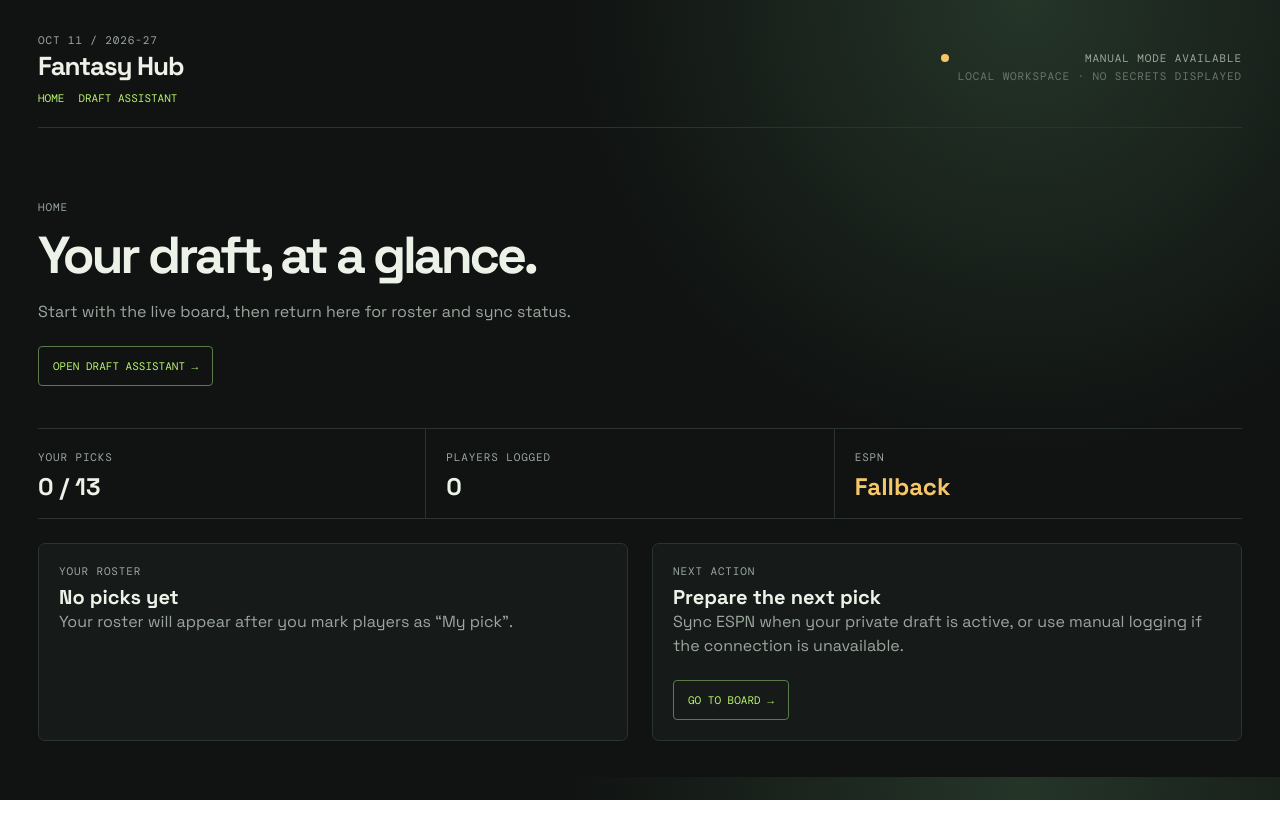
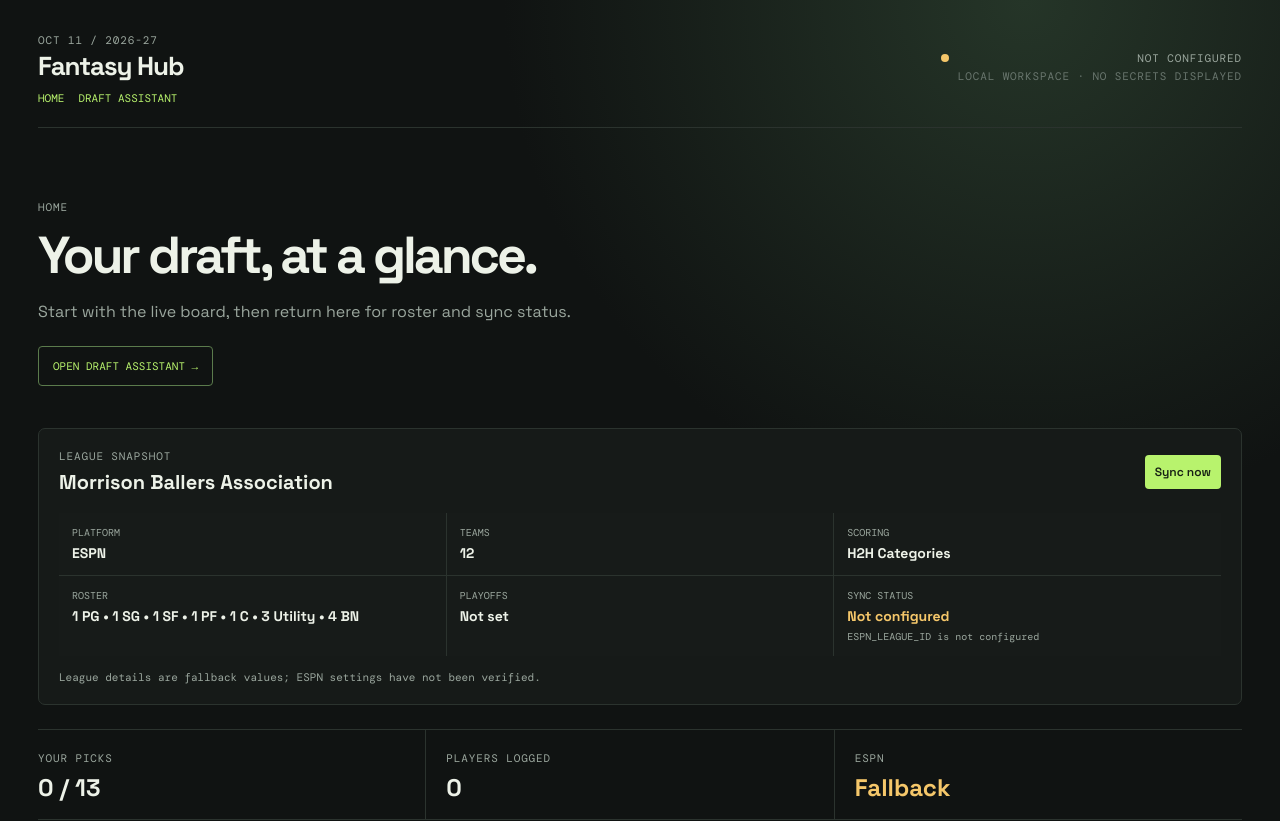
Before and after one commit to o1ie12/nba-fantasy, a Next.js app: page /home in a window 1280 px wide. Shown: the top 821 px of the page. Before the commit the page ends 800 px from the top, so only its background shows below. Built offline with nearby package versions, Linux system fonts and the light colour scheme; no server answers.

Commit message:
Add verified league snapshot to home

```diff
--- a/app/home/page.tsx
+++ b/app/home/page.tsx
@@ -2,26 +2,88 @@
 
 import { useEffect, useState } from 'react'
 
+type SyncState = 'loading' | 'syncing' | 'success' | 'error' | 'missing'
+type Snapshot = {
+  leagueName: string
+  teams: number | null
+  scoring: string
+  roster: string
+  playoffs: string
+  verified: boolean
+}
+
+const fallbackSnapshot: Snapshot = {
+  leagueName: 'Morrison Ballers Association',
+  teams: 12,
+  scoring: 'H2H Categories',
+  roster: '1 PG • 1 SG • 1 SF • 1 PF • 1 C • 3 Utility • 4 BN',
+  playoffs: 'Not set',
+  verified: false,
+}
+
+const isMissingCredentials = (message: string) => message.includes('not configured') || message.includes('HTTP 401') || message.includes('HTTP 403')
+
 export default function HomeDashboard() {
-  const [status, setStatus] = useState('Checking ESPN…')
+  const [status, setStatus] = useState<SyncState>('loading')
+  const [snapshot, setSnapshot] = useState<Snapshot>(fallbackSnapshot)
+  const [lastSynced, setLastSynced] = useState<string | null>(null)
   const [drafted, setDrafted] = useState<string[]>([])
   const [myPicks, setMyPicks] = useState<string[]>([])
+  const [syncError, setSyncError] = useState<string | null>(null)
+
+  const syncNow = async () => {
+    setStatus('syncing')
+    setSyncError(null)
+    try {
+      const response = await fetch('/api/espn?view=draft', { cache: 'no-store' })
+      const data = await response.json()
+      if (!response.ok) throw new Error(data.error || 'ESPN sync failed')
+      setLastSynced(data.fetchedAt || new Date().toISOString())
+      setStatus('success')
+    } catch (error) {
+      setStatus(error instanceof Error && isMissingCredentials(error.message) ? 'missing' : 'error')
+      setSyncError(error instanceof Error ? error.message : 'ESPN sync failed')
+    }
+  }
 
   useEffect(() => {
     try {
       setDrafted(JSON.parse(localStorage.getItem('nba-drafted') || '[]'))
       setMyPicks(JSON.parse(localStorage.getItem('nba-my-picks') || '[]'))
     } catch { /* empty local state */ }
-    fetch('/api/espn?view=status', { cache: 'no-store' })
-      .then(response => response.json())
-      .then(data => setStatus(data.privateCookiesConfigured ? 'ESPN credentials configured' : 'Manual mode available'))
-      .catch(() => setStatus('ESPN unavailable · manual mode available'))
+    fetch('/api/espn?view=settings', { cache: 'no-store' })
+      .then(async response => {
+        const data = await response.json()
+        if (!response.ok) throw new Error(data.error || 'ESPN settings unavailable')
+        const settings = data.settings || {}
+        const slots = settings.rosterSettings?.lineupSlotCounts || {}
+        const roster = slots['0'] === 1 && slots['1'] === 1 && slots['2'] === 1 && slots['3'] === 1 && slots['4'] === 1
+          ? `1 PG • 1 SG • 1 SF • 1 PF • 1 C • ${slots['11'] ?? 3} Utility • ${slots['12'] ?? 4} BN`
+          : fallbackSnapshot.roster
+        setSnapshot({
+          leagueName: String(settings.name || fallbackSnapshot.leagueName).trim(),
+          teams: Number(settings.size) || null,
+          scoring: settings.scoringSettings?.scoringType === 'H2H_MOST_CATEGORIES' ? 'H2H Categories' : 'H2H Categories',
+          roster,
+          playoffs: settings.scheduleSettings?.playoffTeamCount ? `${settings.scheduleSettings.playoffTeamCount} teams` : 'Not set',
+          verified: true,
+        })
+      })
+      .then(() => syncNow())
+      .catch(error => {
+        setStatus(error instanceof Error && isMissingCredentials(error.message) ? 'missing' : 'error')
+        setSyncError(error instanceof Error ? error.message : 'ESPN settings unavailable')
+      })
   }, [])
 
+  const statusLabel = status === 'loading' ? 'Loading ESPN…' : status === 'syncing' ? 'Syncing ESPN…' : status === 'success' ? 'Synced' : status === 'missing' ? 'Not configured' : 'Sync failed'
+  const statusDetail = status === 'success' && lastSynced ? `Last synced ${new Date(lastSynced).toLocaleString()}` : syncError || 'No successful sync yet'
+
   return <main className="dashboard">
-    <header className="topbar"><div><span className="eyebrow">OCT 11 / 2026-27</span><h1>Fantasy Hub</h1><nav><a href="/home">Home</a><a href="/">Draft Assistant</a></nav></div><div className="connection"><span className="dot" /> {status}<small>Local workspace · no secrets displayed</small></div></header>
+    <header className="topbar"><div><span className="eyebrow">OCT 11 / 2026-27</span><h1>Fantasy Hub</h1><nav><a href="/home">Home</a><a href="/">Draft Assistant</a></nav></div><div className="connection"><span className="dot" /> {statusLabel}<small>Local workspace · no secrets displayed</small></div></header>
     <section className="dashboardHero"><p className="eyebrow">HOME</p><h2>Your draft, at a glance.</h2><p className="muted">Start with the live board, then return here for roster and sync status.</p><a className="primaryLink" href="/">Open Draft Assistant →</a></section>
-    <div className="stats"><div><span>YOUR PICKS</span><strong>{myPicks.length} / 13</strong></div><div><span>PLAYERS LOGGED</span><strong>{drafted.length}</strong></div><div><span>ESPN</span><strong className="amber">{status.startsWith('ESPN') ? 'Ready' : 'Fallback'}</strong></div></div>
+    <section className="panel leagueSnapshot"><div className="snapshotHeader"><div><p className="eyebrow">LEAGUE SNAPSHOT</p><h3>{snapshot.leagueName}</h3></div><button onClick={syncNow} disabled={status === 'loading' || status === 'syncing'}>{status === 'syncing' ? 'Syncing…' : 'Sync now'}</button></div><div className="snapshotGrid"><div><span>PLATFORM</span><strong>ESPN</strong></div><div><span>TEAMS</span><strong>{snapshot.teams ?? 'Not set'}</strong></div><div><span>SCORING</span><strong>{snapshot.scoring}</strong></div><div><span>ROSTER</span><strong>{snapshot.roster}</strong></div><div><span>PLAYOFFS</span><strong>{snapshot.playoffs}</strong></div><div><span>SYNC STATUS</span><strong className={status === 'success' ? 'green' : 'amber'}>{statusLabel}</strong><small>{statusDetail}</small></div></div><p className="snapshotNote">{snapshot.verified ? 'League details verified from ESPN settings.' : 'League details are fallback values; ESPN settings have not been verified.'}</p></section>
+    <div className="stats"><div><span>YOUR PICKS</span><strong>{myPicks.length} / 13</strong></div><div><span>PLAYERS LOGGED</span><strong>{drafted.length}</strong></div><div><span>ESPN</span><strong className="amber">{status === 'success' ? 'Ready' : 'Fallback'}</strong></div></div>
     <section className="dashboardGrid"><div className="panel"><p className="eyebrow">YOUR ROSTER</p><h3>{myPicks.length ? 'Current picks' : 'No picks yet'}</h3>{myPicks.length ? <ul>{myPicks.map(name => <li key={name}>{name}</li>)}</ul> : <p className="muted">Your roster will appear after you mark players as “My pick”.</p>}</div><div className="panel"><p className="eyebrow">NEXT ACTION</p><h3>Prepare the next pick</h3><p className="muted">Sync ESPN when your private draft is active, or use manual logging if the connection is unavailable.</p><a className="primaryLink" href="/">Go to board →</a></div></section>
   </main>
 }
```
Also changed, not shown: app/globals.css.
